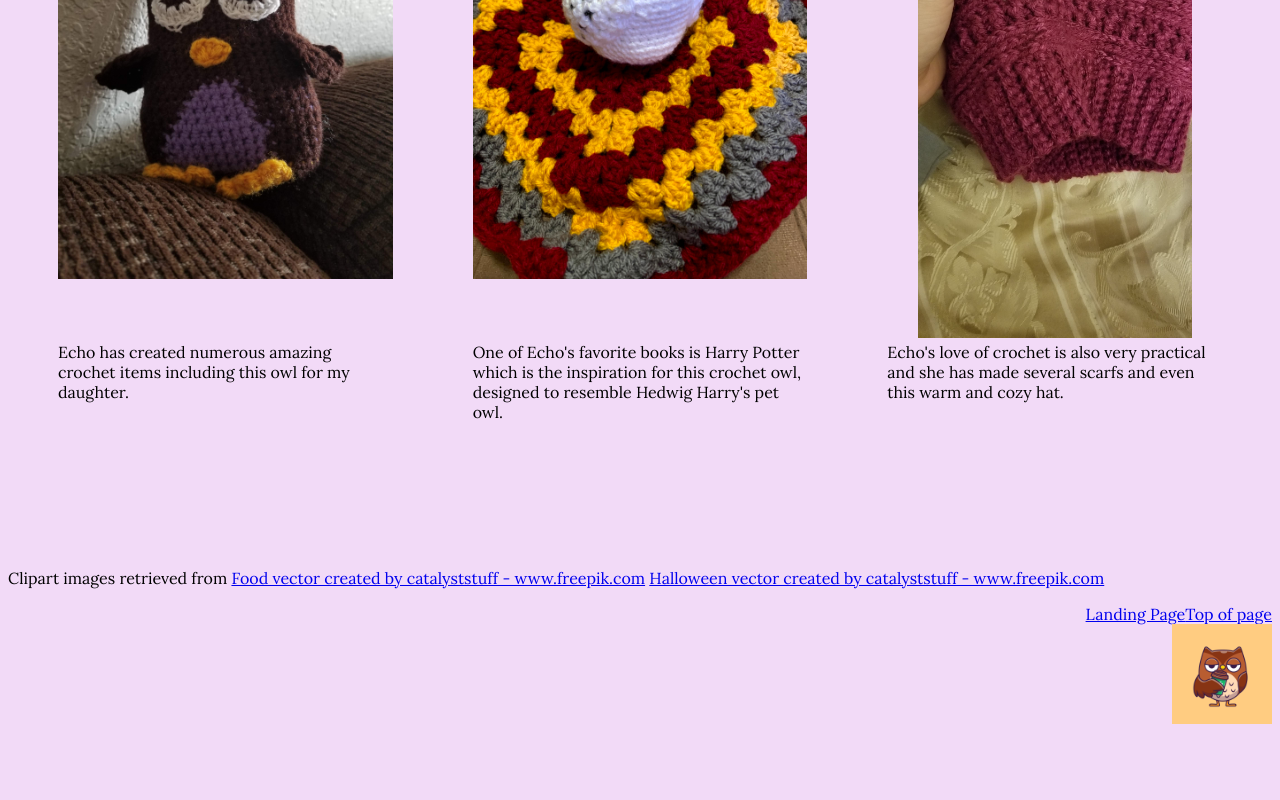
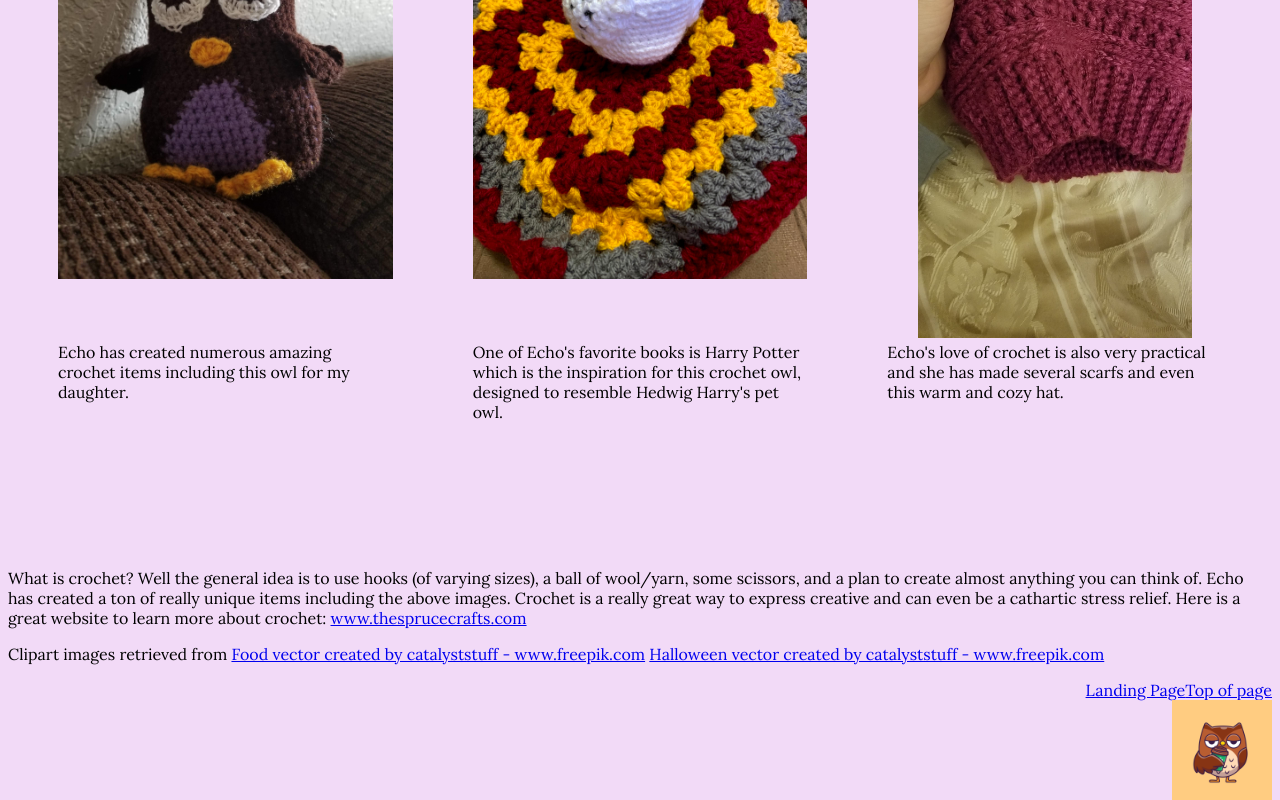
Before and after one commit to MBlake114/bioSite, a plain HTML site: page HobbiesPage.html in a window 1280 px wide. Shown: the part 389-1189 px from the top of the page. Before the commit the page ends 1113 px from the top, so only its background shows below. Drawn offline with Linux system fonts and the light colour scheme.

Commit message:
module8.2

```diff
--- a/HobbiesPage.html
+++ b/HobbiesPage.html
@@ -46,6 +46,13 @@
 
         </div><!--End of Images division-->
 
+        <div id = "crochet">
+            <p>What is crochet?  Well the general idea is to use hooks (of varying sizes), a ball of wool/yarn, some scissors, and a plan to create almost anything you can think of.
+                Echo has created a ton of really unique items including the above images.  Crochet is a really great way to express creative and can even be a cathartic stress relief.
+                Here is a great website to learn more about crochet: <a href = "https://www.thesprucecrafts.com/how-to-crochet-for-beginners-979092">www.thesprucecrafts.com</a>
+            </p>
+        </div>
+
         <div>
             <p>Clipart images retrieved from <a href='https://www.freepik.com/vectors/food'>Food vector created by catalyststuff - www.freepik.com</a>
             <a href='https://www.freepik.com/vectors/halloween'>Halloween vector created by catalyststuff - www.freepik.com</a>
```
